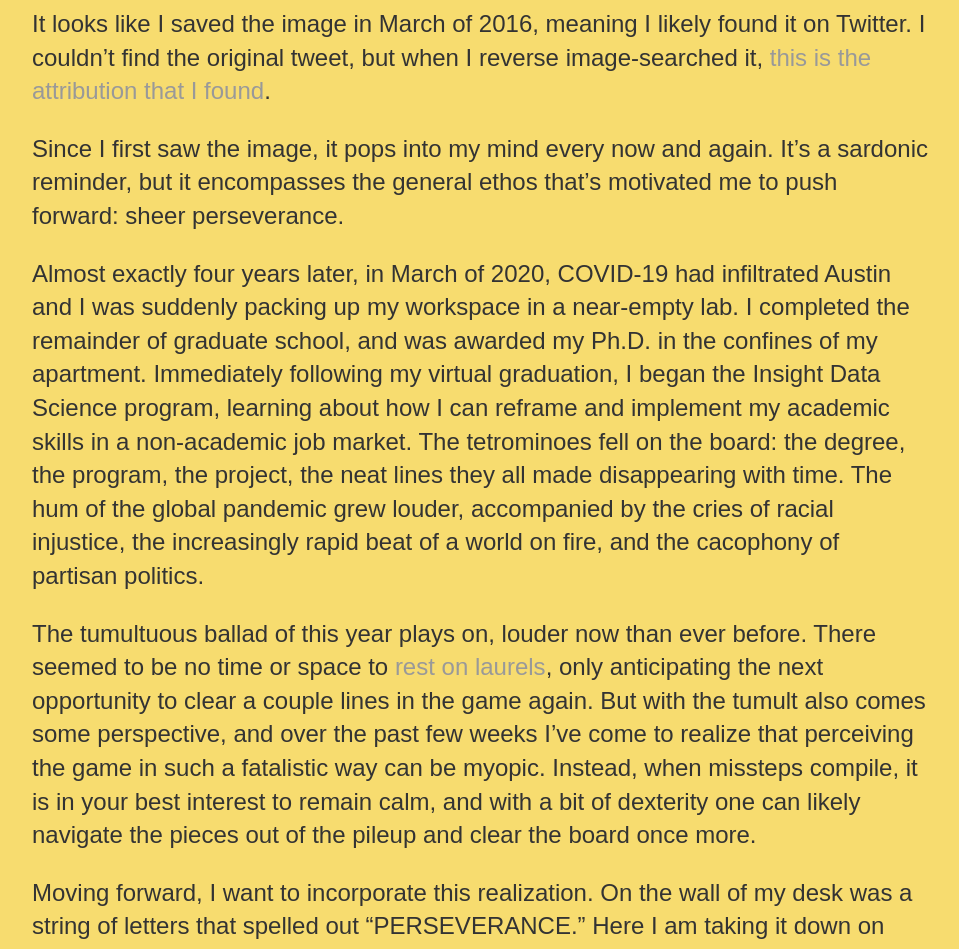
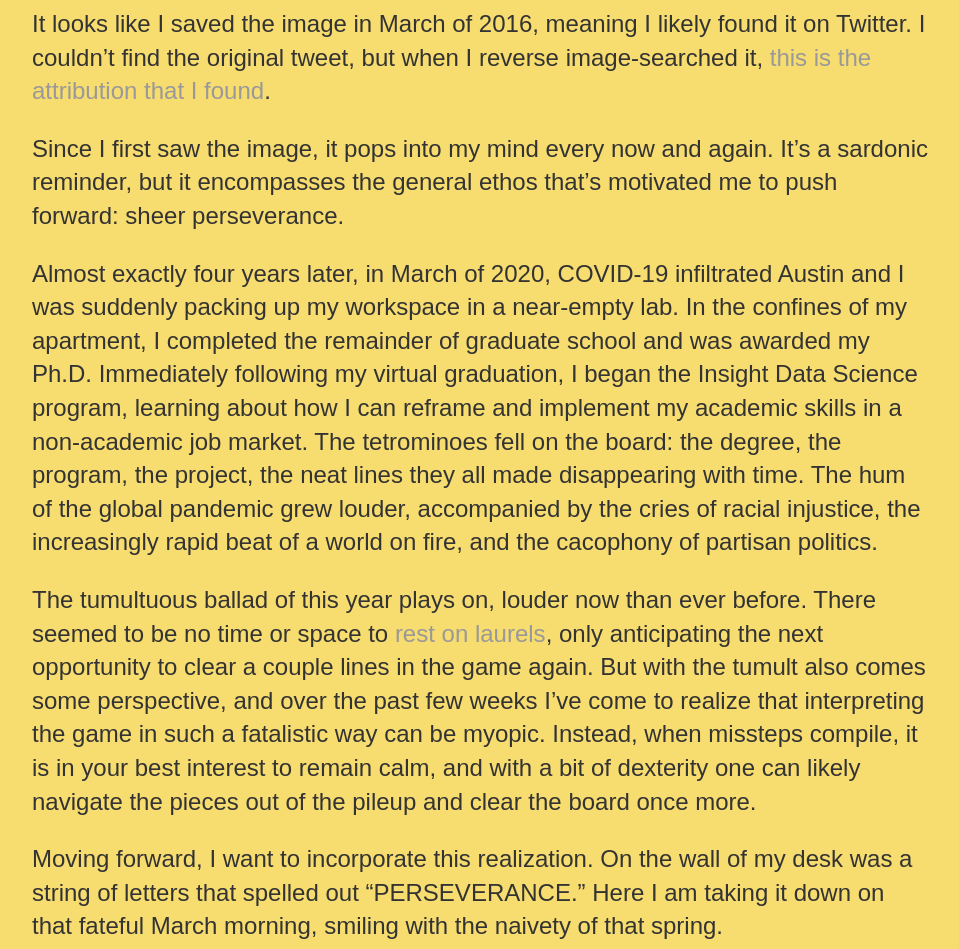
Before and after one commit to athpud/athpud.github.io, a Jekyll site: the page built from _posts/2020-05-30-athula-pandemic_phd.md, in a window 1280 px wide and 1400 px high, scrolled down 688 px. Shown: the top 949 px of the window, without its empty margins (160-1119 px from the left). Built offline with Jekyll 4.4.1, drawn with Linux system fonts in a browser that asks for light colours.

Commit message:
Update 2020-05-30-athula-pandemic_phd.md

```diff
--- a/_posts/2020-05-30-athula-pandemic_phd.md
+++ b/_posts/2020-05-30-athula-pandemic_phd.md
@@ -12,14 +12,13 @@ It looks like I saved the image in March of 2016, meaning I likely found it on T
 
 Since I first saw the image, it pops into my mind every now and again. It’s a sardonic reminder, but it encompasses the general ethos that’s motivated me to push forward: sheer perseverance.
 
-Almost exactly four years later, in March of 2020, COVID-19 had infiltrated Austin and I was suddenly packing up my workspace in a near-empty lab. I completed the remainder of graduate school, and was awarded my Ph.D. in the confines of my apartment. Immediately following my virtual graduation, I began the Insight Data Science program, learning about how I can reframe and implement my academic skills in a non-academic job market. The tetrominoes fell on the board: the degree, the program, the project, the neat lines they all made disappearing with time. The hum of the global pandemic grew louder, accompanied by the cries of racial injustice, the increasingly rapid beat of a world on fire, and the cacophony of partisan politics.
+Almost exactly four years later, in March of 2020, COVID-19 infiltrated Austin and I was suddenly packing up my workspace in a near-empty lab. In the confines of my apartment, I completed the remainder of graduate school and was awarded my Ph.D. Immediately following my virtual graduation, I began the Insight Data Science program, learning about how I can reframe and implement my academic skills in a non-academic job market. The tetrominoes fell on the board: the degree, the program, the project, the neat lines they all made disappearing with time. The hum of the global pandemic grew louder, accompanied by the cries of racial injustice, the increasingly rapid beat of a world on fire, and the cacophony of partisan politics.
 
-The tumultuous ballad of this year plays on, louder now than ever before. There seemed to be no time or space to <a href="https://idioms.thefreedictionary.com/rest+on+laurels" target="_blank">rest on laurels</a>, only anticipating the next opportunity to clear a couple lines in the game again. But with the tumult also comes some perspective, and over the past few weeks I’ve come to realize that perceiving the game in such a fatalistic way can be myopic. Instead, when missteps compile, it is in your best interest to remain calm, and with a bit of dexterity one can likely navigate the pieces out of the pileup and clear the board once more.
+The tumultuous ballad of this year plays on, louder now than ever before. There seemed to be no time or space to <a href="https://idioms.thefreedictionary.com/rest+on+laurels" target="_blank">rest on laurels</a>, only anticipating the next opportunity to clear a couple lines in the game again. But with the tumult also comes some perspective, and over the past few weeks I’ve come to realize that interpreting the game in such a fatalistic way can be myopic. Instead, when missteps compile, it is in your best interest to remain calm, and with a bit of dexterity one can likely navigate the pieces out of the pileup and clear the board once more.
 
 Moving forward, I want to incorporate this realization. On the wall of my desk was a string of letters that spelled out “PERSEVERANCE.” Here I am taking it down on that fateful March morning, smiling with the naivety of that spring.
 
 <img src="https://live.staticflickr.com/65535/50399518682_356b0994eb_z.jpg" width="640" height="480">
-
 
 To replace it, now in a corner of my apartment, I have now strung up a different set of letters, spelling out “OPTIMISM.” I want to punctuate my life with experience and knowledge, and not feel so indebted to my accomplishments to demarcate progress.
 
```
